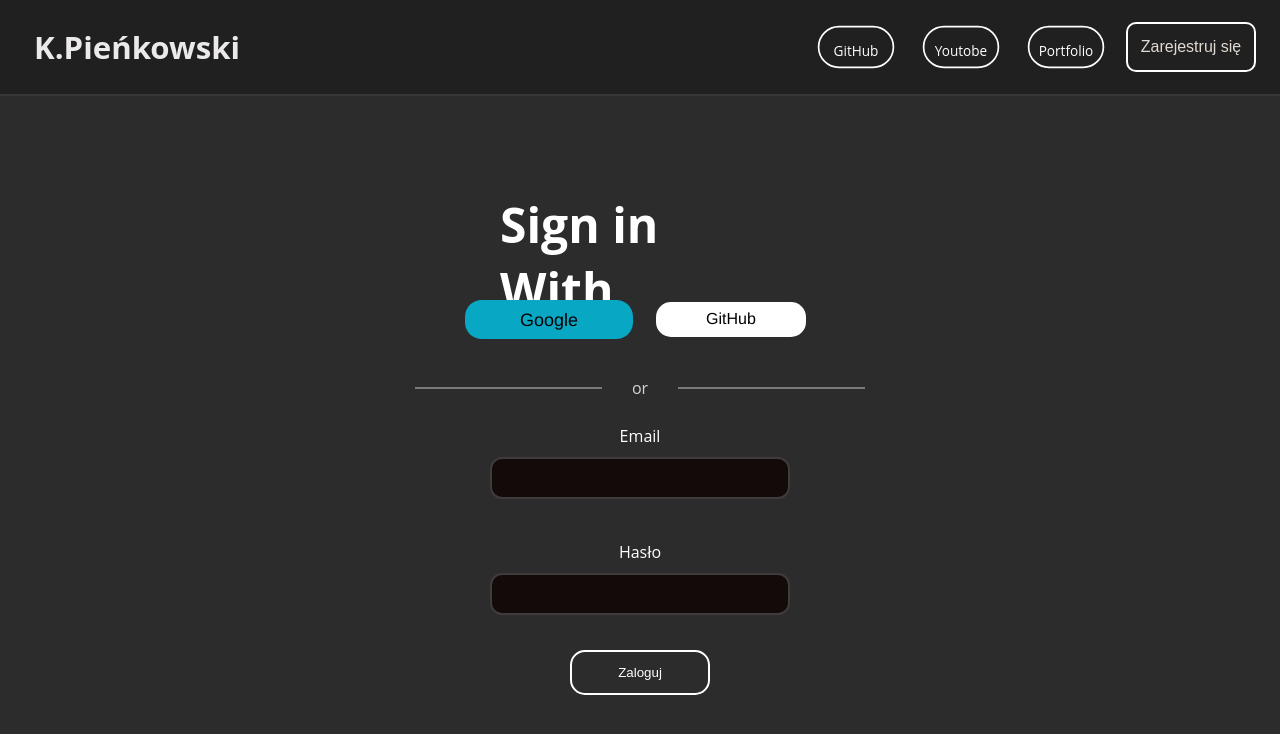
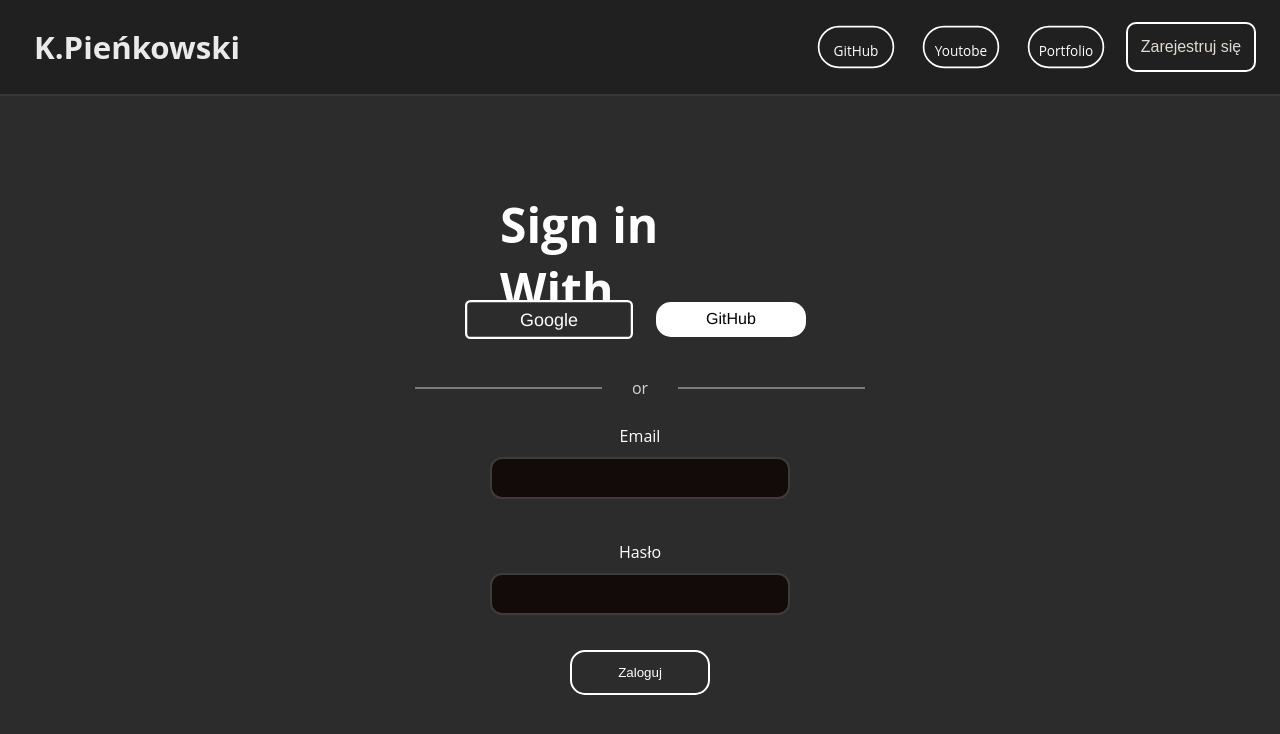
Before and after one commit to TheZetClaudio/Formularz, a plain HTML site: page Index.html in a window 1280 px wide. In both pictures the pointer is over the element "Google". Drawn offline with Linux system fonts and the light colour scheme.

Commit message:
link1 hover update

```diff
--- a/style.css
+++ b/style.css
@@ -133,9 +133,13 @@ section{
     color: black;
 }
 .link1:hover{
-    background: rgb(8, 167, 196);
     scale: 1.12;
-    transition: 800ms;
+    background: rgb(44, 44, 44);
+    color: #fff;
+    border: 2px solid;
+    border-color: #fff;
+    transition:  800ms ease-in;
+    border-radius: 5px;
 }
 .or{
     height: 2px;
```
